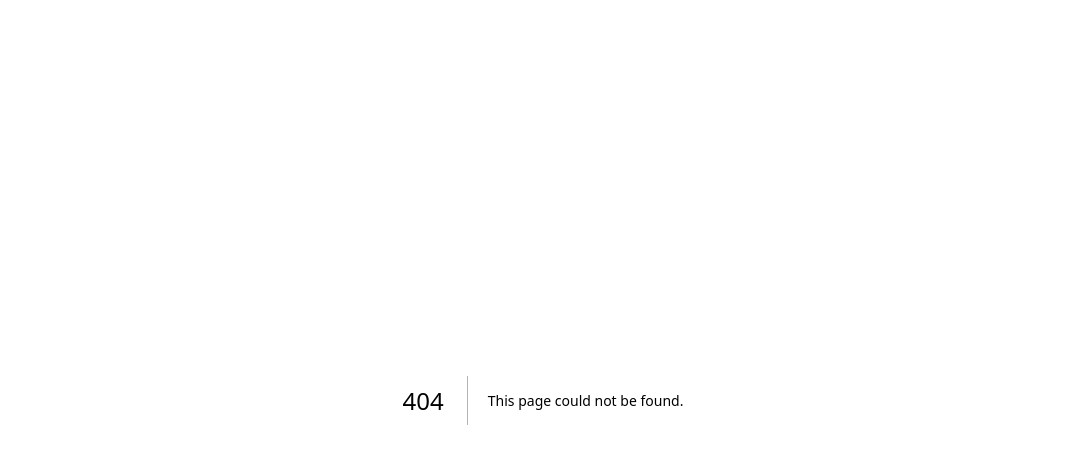
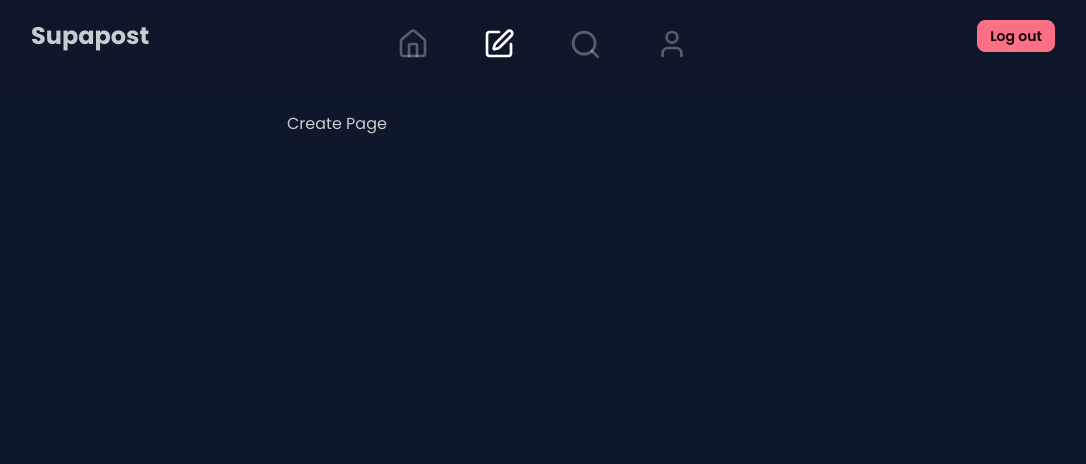
Before and after one commit to stywnjar/supapost, a Next.js app: page /create in a window 1280 px wide. Before the commit this address had no page. Shown: the top 464 px of the page, without its empty margins (97-1183 px from the left). Built offline with nearby package versions, Linux system fonts and the light colour scheme.

Commit message:
create main routes

```diff
--- /dev/null
+++ b/src/app/(root)/create/page.tsx
@@ -0,0 +1,13 @@
+import { Metadata } from "next";
+
+export const metadata: Metadata = {
+  title: "Create",
+};
+
+export default function CreatePage() {
+  return (
+    <main>
+      <h1>Create Page</h1>
+    </main>
+  );
+}
--- /dev/null
+++ b/src/app/(root)/layout.tsx
@@ -0,0 +1,10 @@
+import { Navbar } from "@/components/navbar";
+export default function Layout({ children }: { children: React.ReactNode }) {
+  return (
+    <div className="min-h-screen">
+      <Navbar />
+
+      <div className="py-28 max-w-lg mx-auto">{children}</div>
+    </div>
+  );
+}
--- a/src/app/page.tsx
+++ b/src/app/(root)/page.tsx
@@ -4,7 +4,7 @@ import { LogoutButton } from "@/components/auth";
 export default async function Page() {
   const { name, username, avatar_url } = await getCurrentUserAction();
   return (
-    <main className="min-h-screen flex flex-col items-center justify-center gap-3">
+    <main className="flex flex-col items-center justify-center gap-3">
       <div>
         <img
           src={avatar_url}
--- /dev/null
+++ b/src/app/(root)/profile/page.tsx
@@ -0,0 +1,13 @@
+import { Metadata } from "next";
+
+export const metadata: Metadata = {
+  title: "Profile",
+};
+
+export default function ProfilePage() {
+  return (
+    <main>
+      <h1>Profile Page</h1>
+    </main>
+  );
+}
--- /dev/null
+++ b/src/app/(root)/search/page.tsx
@@ -0,0 +1,13 @@
+import { Metadata } from "next";
+
+export const metadata: Metadata = {
+  title: "Search",
+};
+
+export default function SearchPage() {
+  return (
+    <main>
+      <h1>Search Page</h1>
+    </main>
+  );
+}
```
